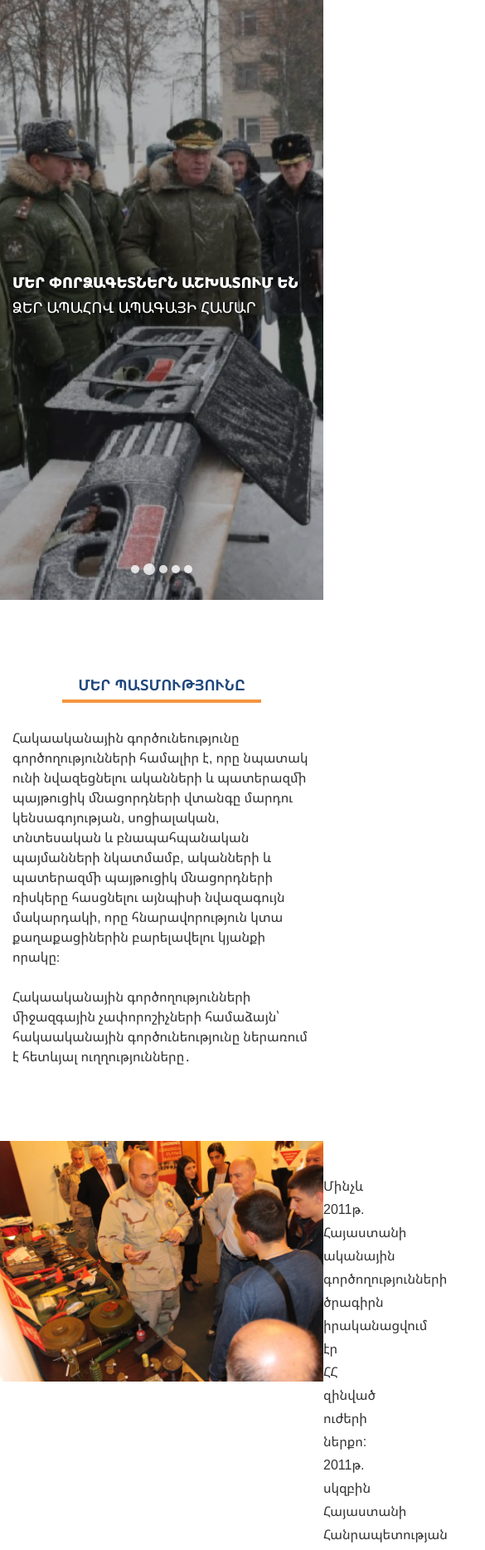
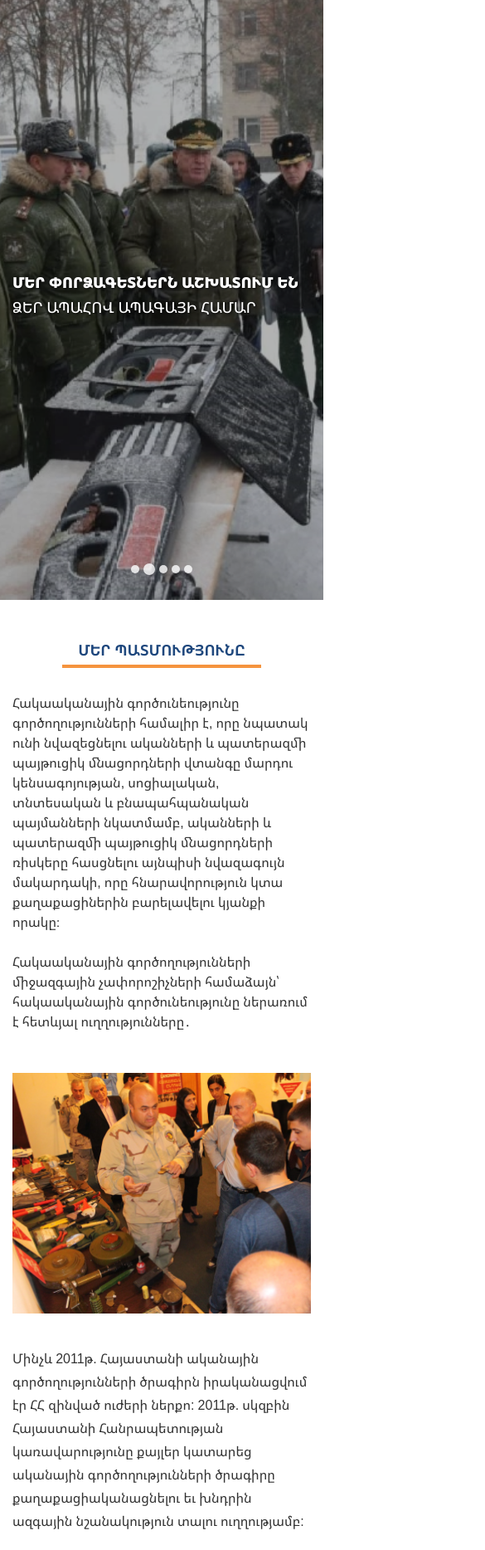
Before and after one commit to Narek700/poak, a website: page our-history.html in a window 390 px wide. Shown: the part 121-1989 px from the top of the page at 83% size, 585 px wide, since content can reach past the window. Drawn offline with Linux system fonts and the light colour scheme; files whose address does not match are found by name.

Commit message:
about us adaptive

```diff
--- a/assets/js/script.js
+++ b/assets/js/script.js
@@ -99,7 +99,7 @@ $(document).ready(function () {
     })
 
     //menu links click for mobile-tablet
-    $('#nav a').on('click', function (e) {
-        e.preventDefault();
-    });
+    // $('#nav a').on('click', function (e) {
+    //     e.preventDefault();
+    // });
 });
--- a/sass/_header.scss
+++ b/sass/_header.scss
@@ -203,7 +203,6 @@
     nav {
       a {
         display: flex;
-        gap: 10px;
         align-items: center;
         padding: 0 14px;
         font-size: 20px;
@@ -218,16 +217,24 @@
         margin: 0;
         list-style: none;
 
+        & > li:last-child {
+          a {
+            padding-right: 0;
+          }
+        }
+
         li {
           transition: .3s;
           position: relative;
           display: inline-block;
+
 
           /* Change this in order to change the Dropdown symbol */
           & > a {
             &:after {
               content: ' \276F';
               font-size: 12px;
+              margin-left: 10px;
               transform: rotate(90deg);
             }
 
--- a/sass/global-styles.scss
+++ b/sass/global-styles.scss
@@ -296,13 +296,13 @@ button, input, .form-control, .btn {
   justify-content: space-between;
   padding: 50px 0;
 
-
-  &:not(:last-child) {
+  &:not(:last-of-type) {
     border-bottom: 1px solid $border-color;
   }
 
   .img {
-    width: 430px;
+    max-width: 430px;
+    width: 100%;
     height: 290px;
 
     img {
@@ -724,6 +724,25 @@ button, input, .form-control, .btn {
       }
     }
   }
+
+  .section-aboutUs {
+    padding-bottom: 0;
+  }
+
+  .about-info {
+    flex-direction: column;
+    padding: 0 15px 40px;
+
+    .img {
+      order: 0;
+      margin-top: 50px;
+    }
+
+    .description {
+      order: 1;
+      width: 100%;
+    }
+  }
 }
 
 @media only screen and (max-width: 767px) {
@@ -733,6 +752,7 @@ button, input, .form-control, .btn {
     border-left: solid 30px transparent;
     border-right: solid 30px transparent;
   }
+
   .section {
     padding: 48px 0 100px;
 
@@ -747,6 +767,10 @@ button, input, .form-control, .btn {
           font-size: 16px;
           line-height: 24px;
           margin-bottom: 10px;
+        }
+
+        .desc {
+          line-height: 24px;
         }
 
         .date {
@@ -790,6 +814,11 @@ button, input, .form-control, .btn {
       }
     }
   }
+
+  .section-aboutUs {
+    padding-top: 48px;
+  }
+
   .section-title {
     font-size: 18px;
     line-height: 24px;
```
Also changed, not shown: css/style.css.
